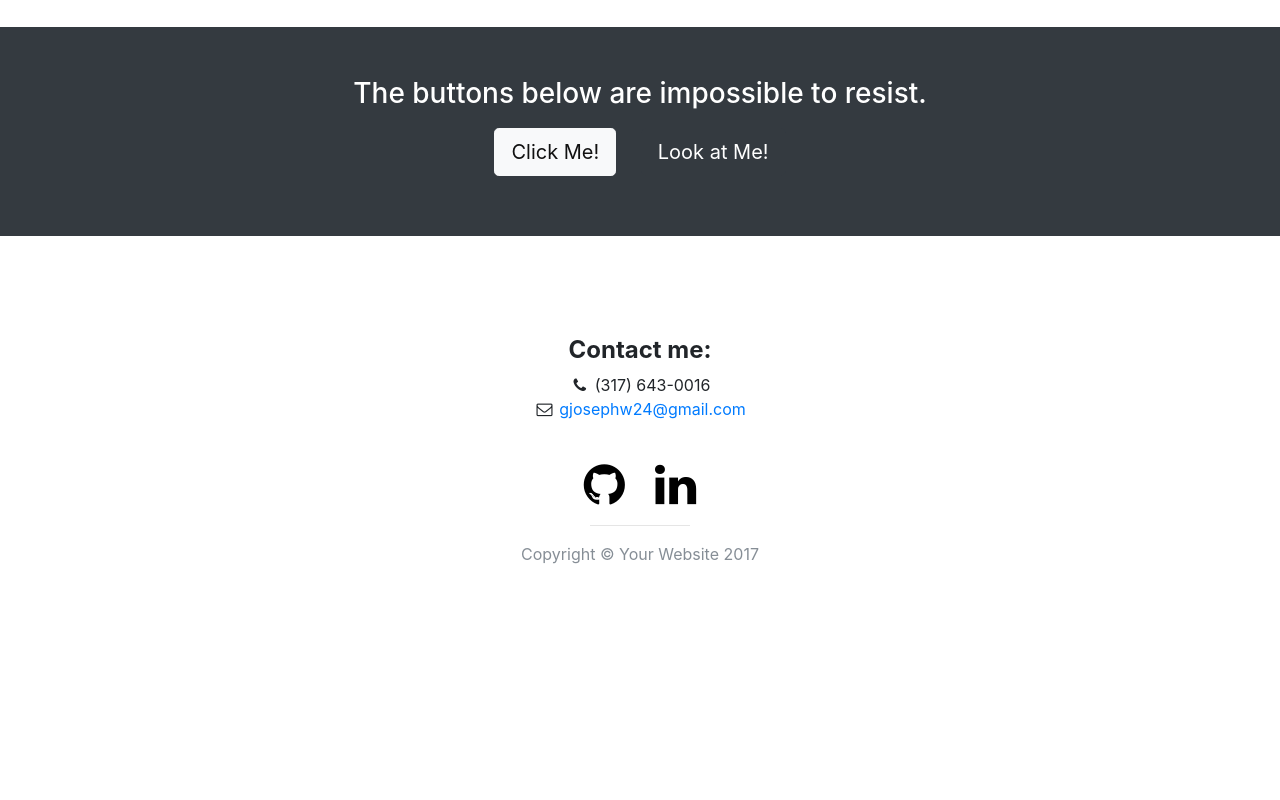
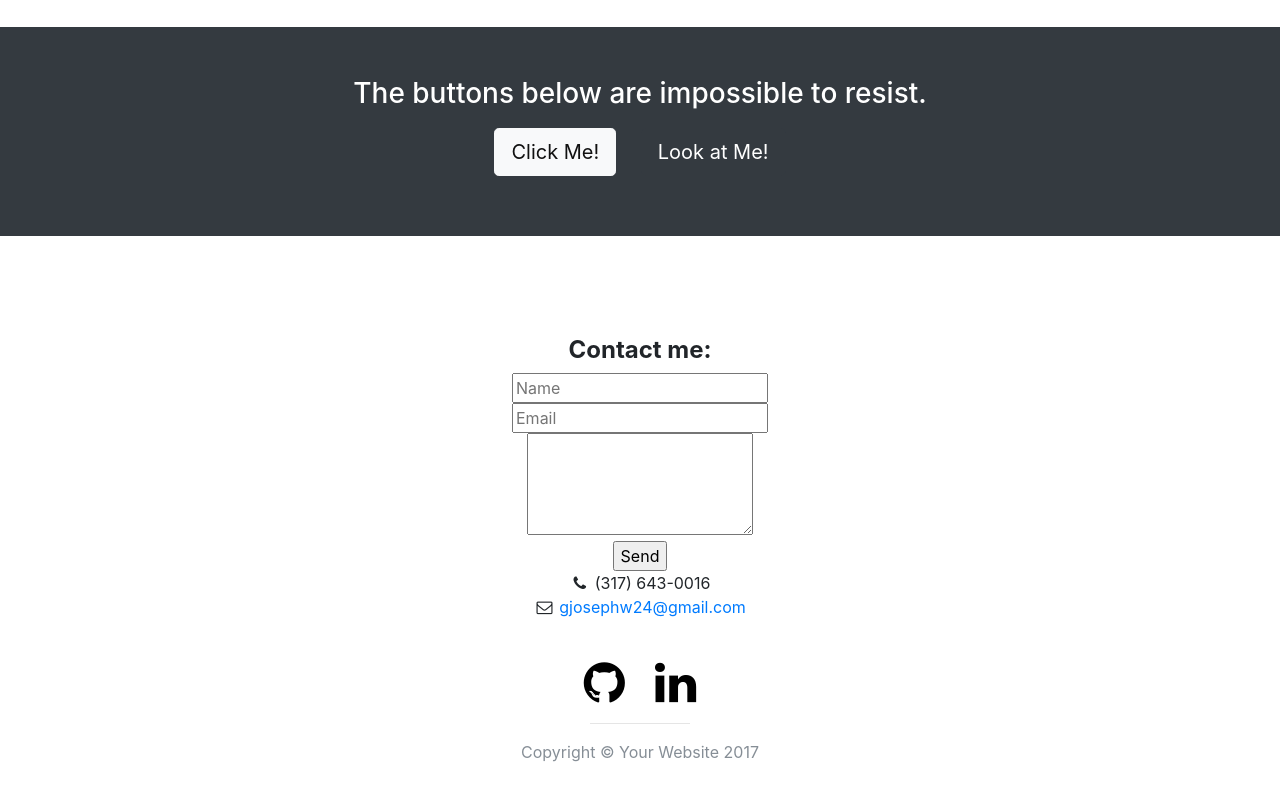
Before and after one commit to Gavjoswil/PortfolioProject, a website with bundled scripts: page index.html in a window 1280 px wide. Shown: the part 3213-4013 px from the top of the page. Before the commit the page ends 3895 px from the top, so only its background shows below. Built offline with nearby package versions, Linux system fonts and the light colour scheme.

Commit message:
Added formspree

```diff
--- a/index.html
+++ b/index.html
@@ -255,6 +255,12 @@
             <h4>
               <strong>Contact me:</strong>
             </h4>
+            <form action="https://formspree.io/gjosephw24@gmail.com">
+              <input type="text" name="Name" placeholder="Name"> <br>
+              <input type="email" name="_replyto" placeholder="Email"> <br>
+              <textarea rows="4" cols="20" name="Subject"></textarea> <br>
+              <input type="submit" value="Send">
+            </form>
             <ul class="list-unstyled">
               <li>
                 <i class="fa fa-phone fa-fw"></i>
```
